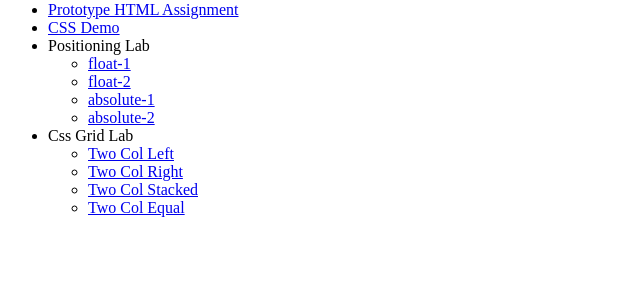
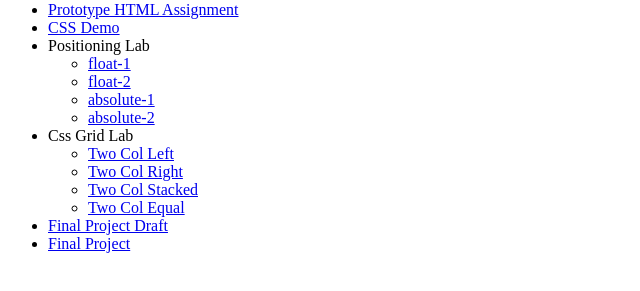
Before and after one commit to dbArrow-stack/ifsc-11003-web-tech, a plain HTML site: page index.html in a window 1280 px wide. Shown: the part 79-370 px from the top of the page, without its empty margins (0-640 px from the left). Drawn offline with Linux system fonts and the light colour scheme.

Commit message:
Final project

```diff
--- a/index.html
+++ b/index.html
@@ -26,6 +26,8 @@
                             <li><a href="css-grid-lab/grid-two-col-stacked.html">Two Col Stacked</a></li>
                                 <li><a href="css-grid-lab/grid-two-col-equal.html">Two Col Equal</a></li>
                 </ul>
+                <li><a href="final-project-draft/index.html">Final Project Draft</a></li>
+                <li><a href="final-project/index.html"> Final Project</a></li>
             </li>
         </ul>
 
```
Also changed, not shown: final-project-draft/index.html (added), final-project/index.html (added).
